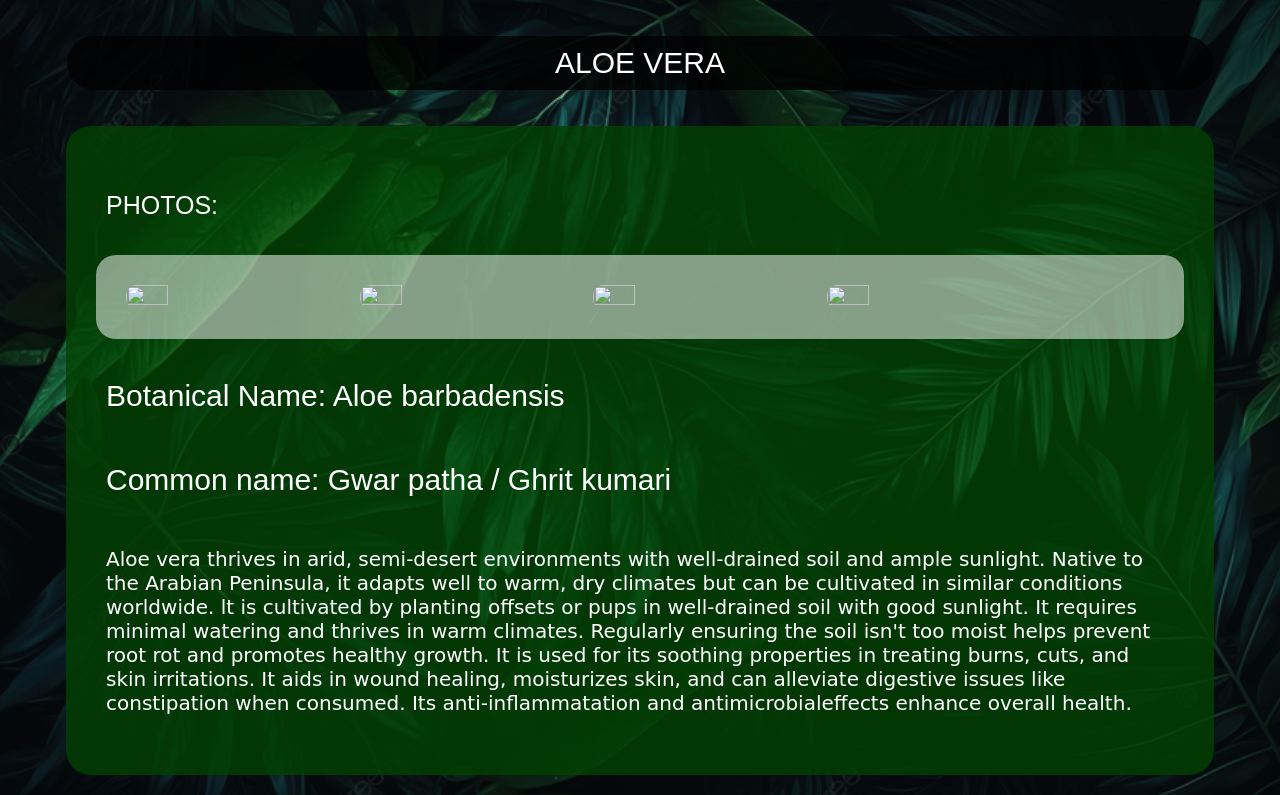
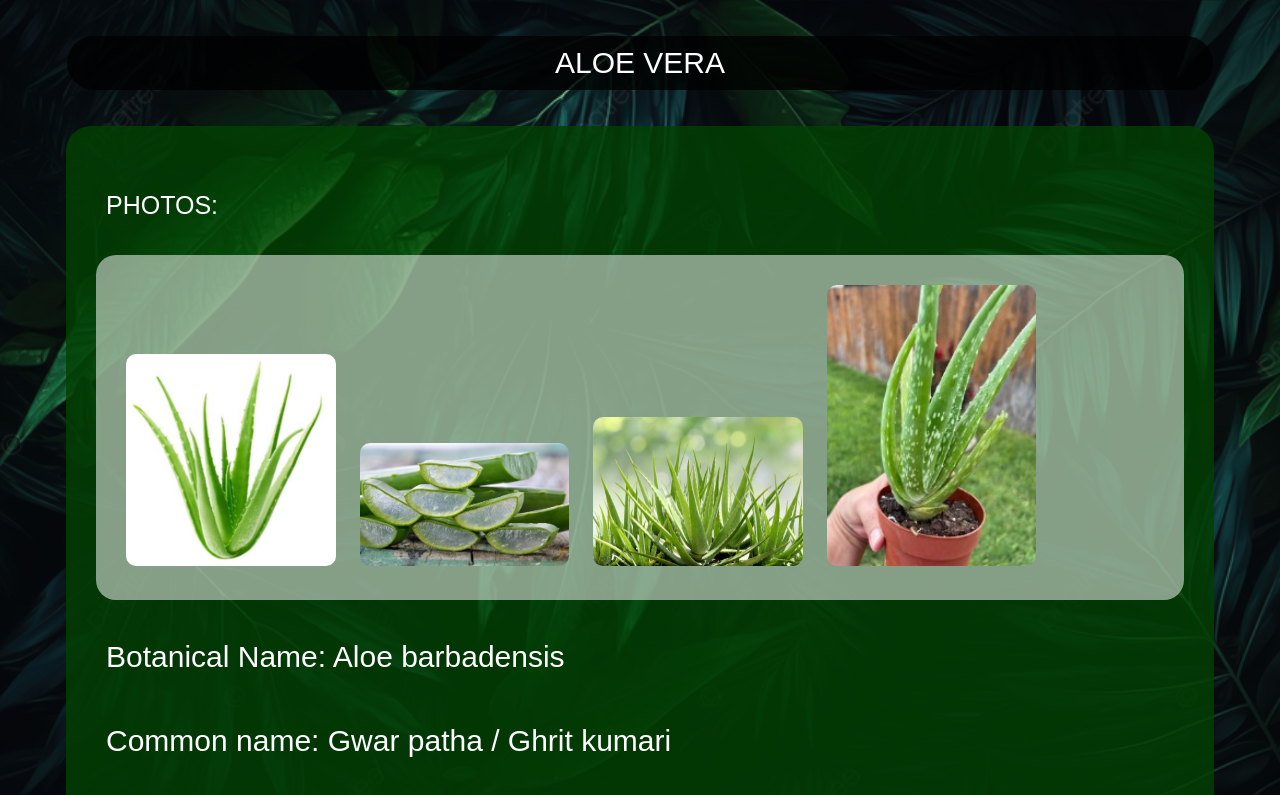
Before and after one commit to Ariyannath-prog/SIH-2024-Prototype, a plain HTML site: page h8.html in a window 1280 px wide. Shown: the top 795 px of the page. Drawn offline with nearby package versions, Linux system fonts and the light colour scheme; no server answers.

Commit message:
Update h8.html

```diff
--- a/h8.html
+++ b/h8.html
@@ -12,10 +12,10 @@
         <div class="second_main">
             <p id="photo">PHOTOS:</p>
             <div id="id_background">
-            <img class="images" src="H\H8.jpg">
-            <img class="images" src="H\H8a.jpg">
-            <img class="images" src="H\H8b.jpg">
-            <img class="images" src="H\H8c.jpg">
+            <img class="images" src="H8.jpg">
+            <img class="images" src="H8a.jpg">
+            <img class="images" src="H8b.jpg">
+            <img class="images" src="H8c.jpg">
             <br>
             </div>
             <p class="head_text">Botanical Name: Aloe barbadensis
```
